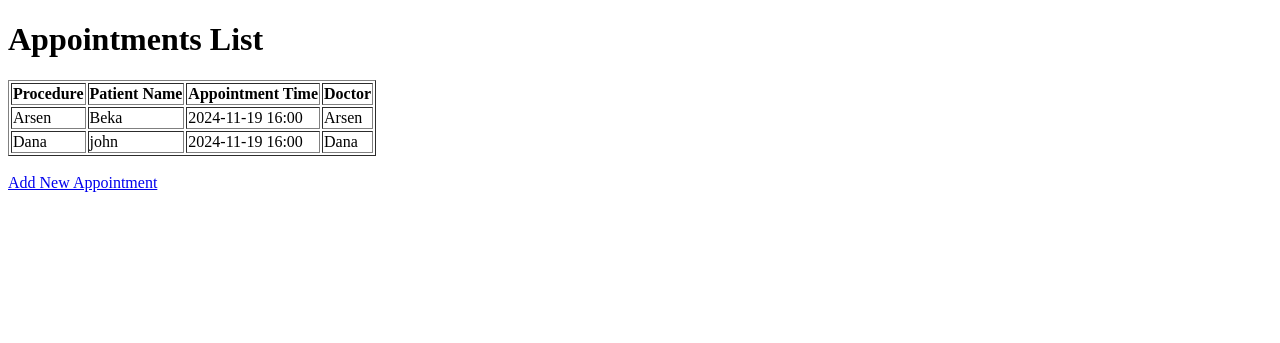
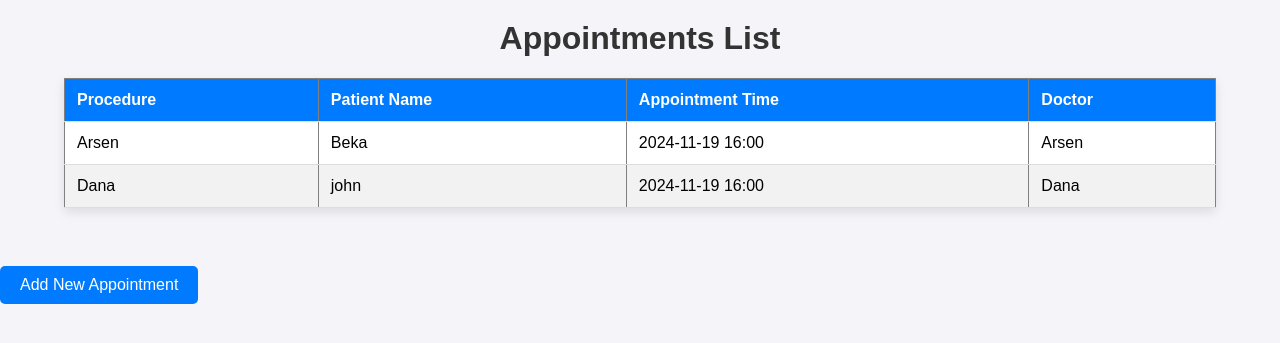
Before and after one commit to F1ckzArd/onlineclinic, a Flask app: page /appointments in a window 1280 px wide. Shown: the top 343 px of the page. Run offline with Flask 3, Linux system fonts and the light colour scheme; data comes from the database, SQL or seed files in the repository.

Commit message:
Update appointments.html

```diff
--- a/templates/appointments.html
+++ b/templates/appointments.html
@@ -2,7 +2,62 @@
 <html lang="en">
 <head>
     <meta charset="UTF-8">
+    <meta name="viewport" content="width=device-width, initial-scale=1.0">
     <title>Appointments</title>
+    <style>
+        body {
+            font-family: Arial, sans-serif;
+            background-color: #f4f4f9;
+            margin: 0;
+            padding: 0;
+        }
+
+        h1 {
+            text-align: center;
+            color: #333;
+            margin-top: 20px;
+        }
+
+        table {
+            width: 90%;
+            margin: 20px auto;
+            border-collapse: collapse;
+            background-color: white;
+            box-shadow: 0 4px 10px rgba(0, 0, 0, 0.1);
+        }
+
+        th, td {
+            padding: 12px;
+            text-align: left;
+            border-bottom: 1px solid #ddd;
+        }
+
+        th {
+            background-color: #007bff;
+            color: white;
+        }
+
+        tr:nth-child(even) {
+            background-color: #f2f2f2;
+        }
+
+        a {
+            display: inline-block;
+            margin-top: 20px;
+            text-align: center;
+            padding: 10px 20px;
+            background-color: #007bff;
+            color: white;
+            text-decoration: none;
+            border-radius: 5px;
+            font-size: 1rem;
+        }
+
+        a:hover {
+            background-color: #0056b3;
+        }
+
+    </style>
 </head>
 <body>
     <h1>Appointments List</h1>
```
